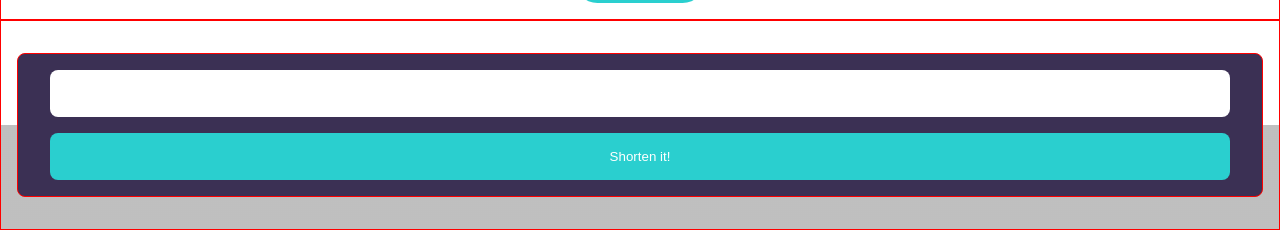
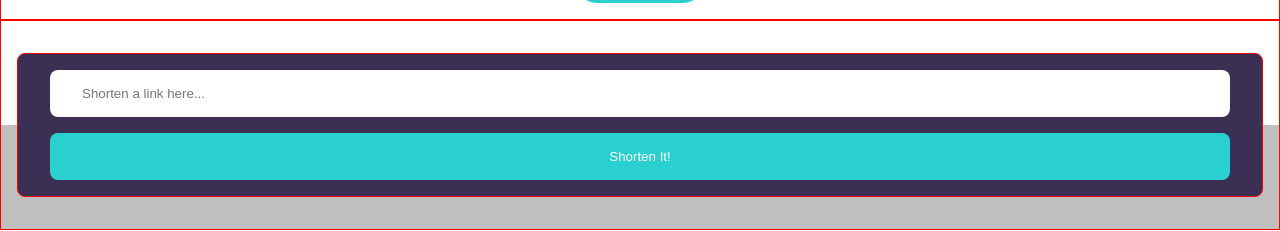
Before and after one commit to riwepo/fem-url-shortening-api-landing-page, a React (Create React App) app: page / in a window 1280 px wide. Shown: the part 1107-1338 px from the top of the page. Built offline with nearby package versions, Linux system fonts and the light colour scheme.

Commit message:
add placeholder

```diff
--- a/src/components/ShortenForm.js
+++ b/src/components/ShortenForm.js
@@ -6,8 +6,12 @@ function ShortenForm() {
   return (
     <div className={classes.container}>
       <form className={classes.form}>
-        <input className={classes.input} type="text" />
-        <button className={classes.button}>Shorten it!</button>
+        <input
+          className={classes.input}
+          type="text"
+          placeholder="Shorten a link here..."
+        />
+        <button className={classes.button}>Shorten It!</button>
       </form>
     </div>
   );
```
